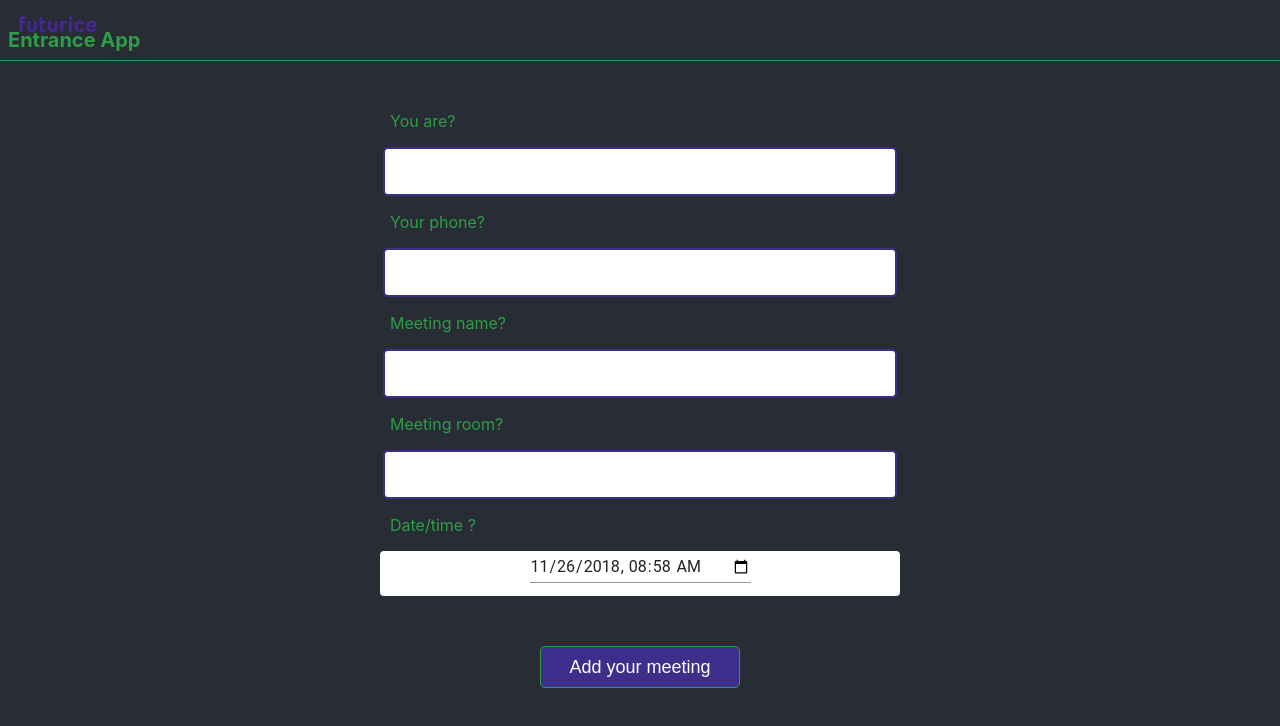
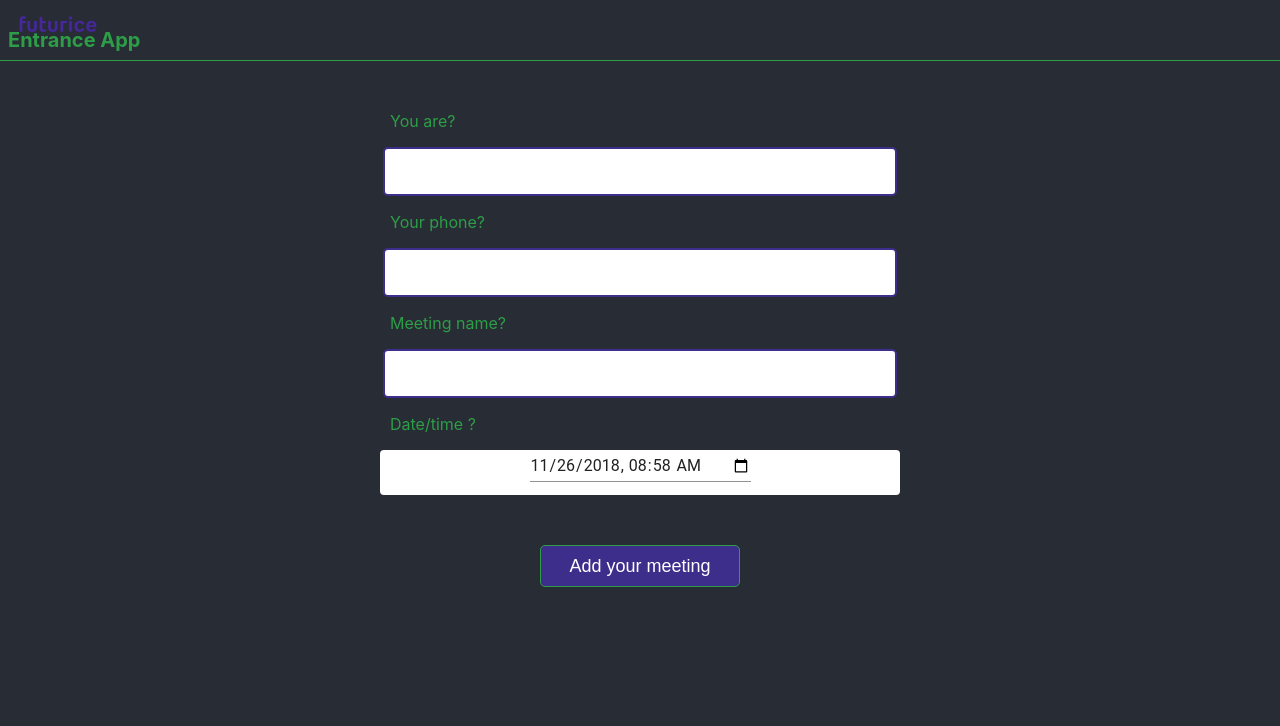
Before and after one commit to futurice/entranceFE, a React (Create React App) app: page / in a window 1280 px wide. Shown: the top 726 px of the page. Built offline with nearby package versions, Linux system fonts and the light colour scheme.

Commit message:
removed room name

```diff
--- a/src/components/addMeeting/index.js
+++ b/src/components/addMeeting/index.js
@@ -10,7 +10,6 @@ class AddMeeting extends Component {
 				host: '',
 				phone: '',
 				meeting: '',
-				room: '',
 				date: this.newDateToString()
 			},
 			added: false
@@ -32,10 +31,6 @@ class AddMeeting extends Component {
 					<div>
 						<p className="add-meeting-label"> Meeting name? </p>
 						<input id="meeting" className="add-meeting-input" value={this.state.meeting.meeting} onChange={evt => this.updateMeeting(evt)}/>
-					</div>
-					<div>
-						<p className="add-meeting-label"> Meeting room? </p>
-						<input id="room" className="add-meeting-input" value={this.state.meeting.room} onChange={evt => this.updateMeeting(evt)}/>
 					</div>
 					<div>
 						<p className="add-meeting-label"> Date/time ? </p>
@@ -67,7 +62,6 @@ class AddMeeting extends Component {
 			case 'host': meeting.host = evt.target.value; break;
 			case 'phone': meeting.phone = evt.target.value; break;
 			case 'meeting': meeting.meeting = evt.target.value; break;
-			case 'room': meeting.room = evt.target.value; break;
 			case 'datetime-local': meeting.date = evt.target.value; break;
 		}
 		this.setState({ meeting });
@@ -86,7 +80,6 @@ class AddMeeting extends Component {
 					host: '',
 					phone: '',
 					meeting: '',
-					room: '',
 					date: this.newDateToString()
 				}
 			})
```
